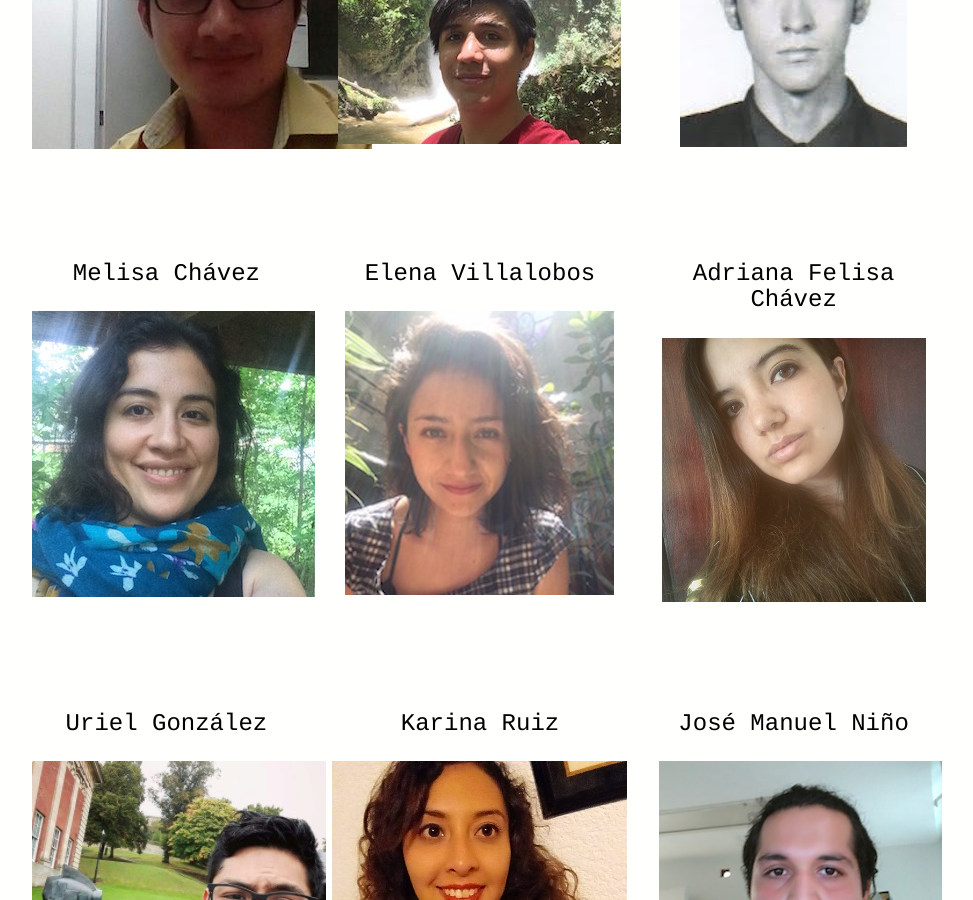
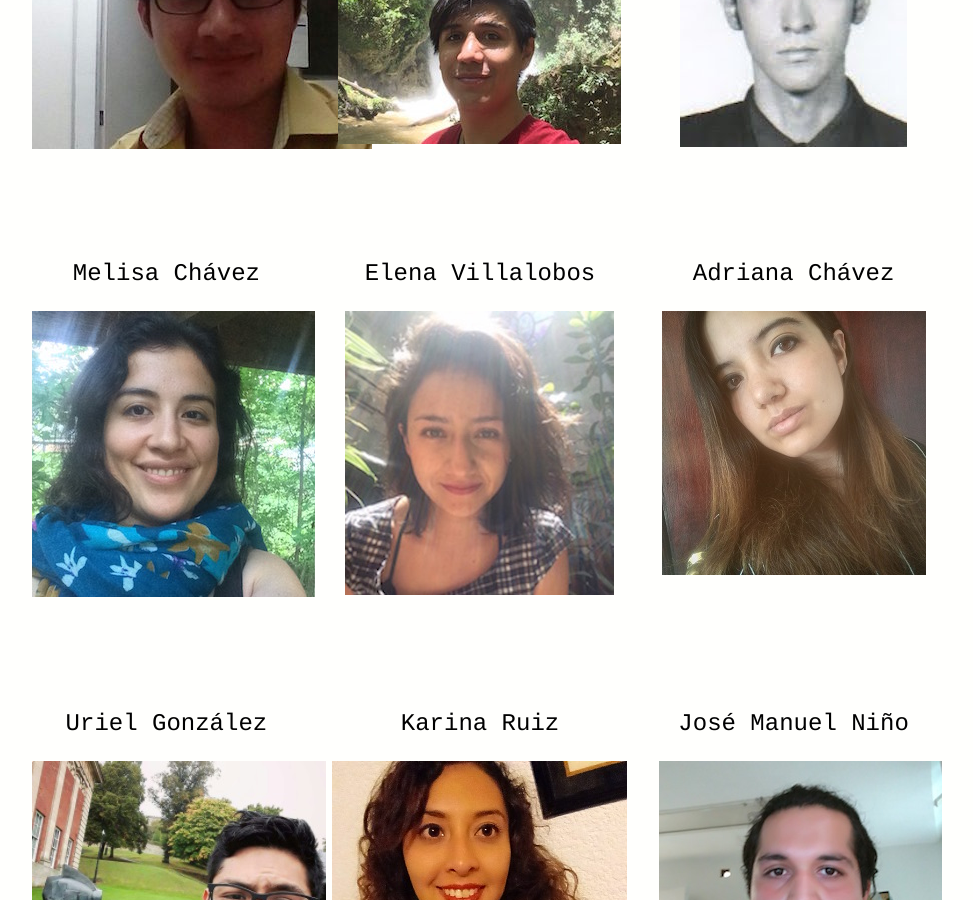
Before and after one commit to BouzasLab25/bouzaslab25.github.io, a Jekyll site: the page built from people/index.html, in a window 1280 px wide and 900 px high, scrolled down 1599 px. Shown: the whole window, without its empty margins (160-1133 px from the left). Built offline with Jekyll 4.4.1, drawn with Linux system fonts in a browser that asks for light colours.

Commit message:
Update index.html

```diff
--- a/people/index.html
+++ b/people/index.html
@@ -56,7 +56,7 @@
   </div>
 
   <div class="right">
-   <p><a class='lu' href="/people/felisa.html">Adriana Felisa Chávez</a></p>
+   <p><a class='lu' href="/people/felisa.html">Adriana Chávez</a></p>
 	  <a href="/people/felisa.html"><img class="displayed" src="/images/Adrifelcha.jpg" /></a>
   </div>
 
```
